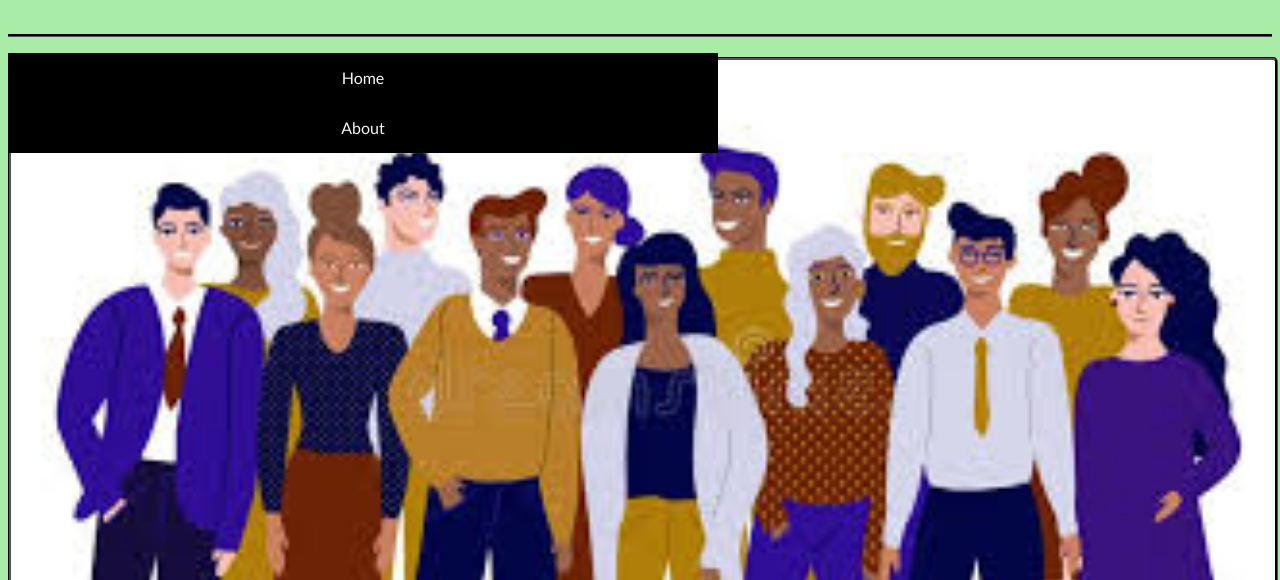
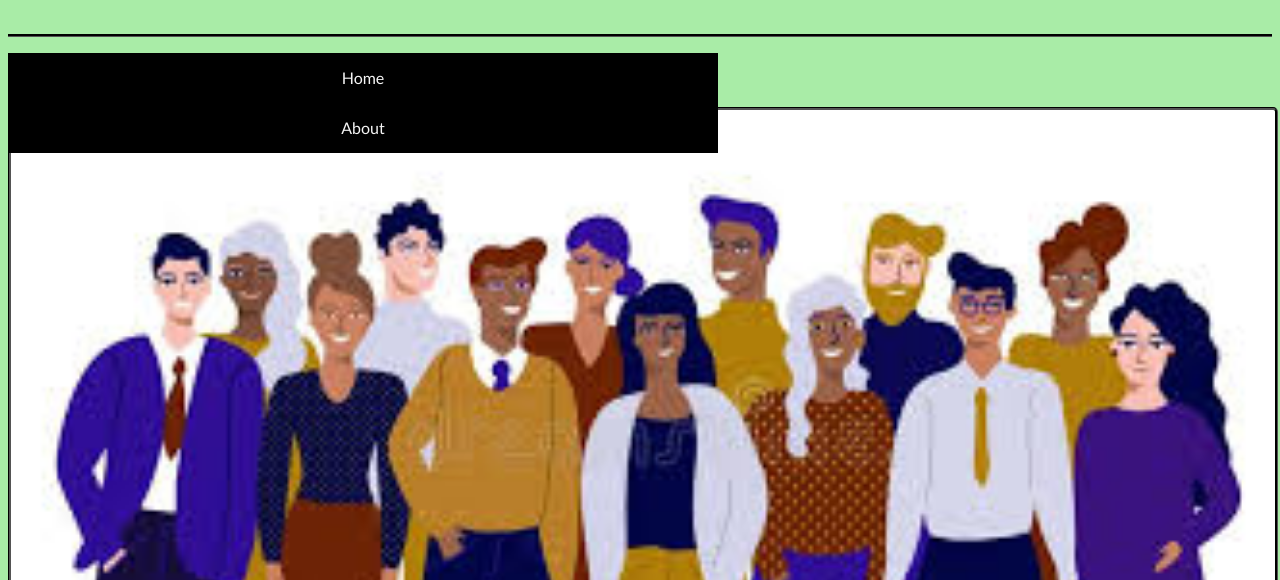
Before and after one commit to chasecoll/mi349_final, a plain HTML site: page about.html in a window 1280 px wide. Shown: the part 220-800 px from the top of the page. Drawn offline with Linux system fonts and the light colour scheme.

Commit message:
Add files via upload

```diff
--- a/style.css
+++ b/style.css
@@ -171,6 +171,6 @@ input[type=text] {
   .img3{
       border: groove black;
       border-radius: 5px;
-      margin-top: 20px;
-      width: 90%;
+      margin-top: 70px;
+      width: 60%;
   }
```
